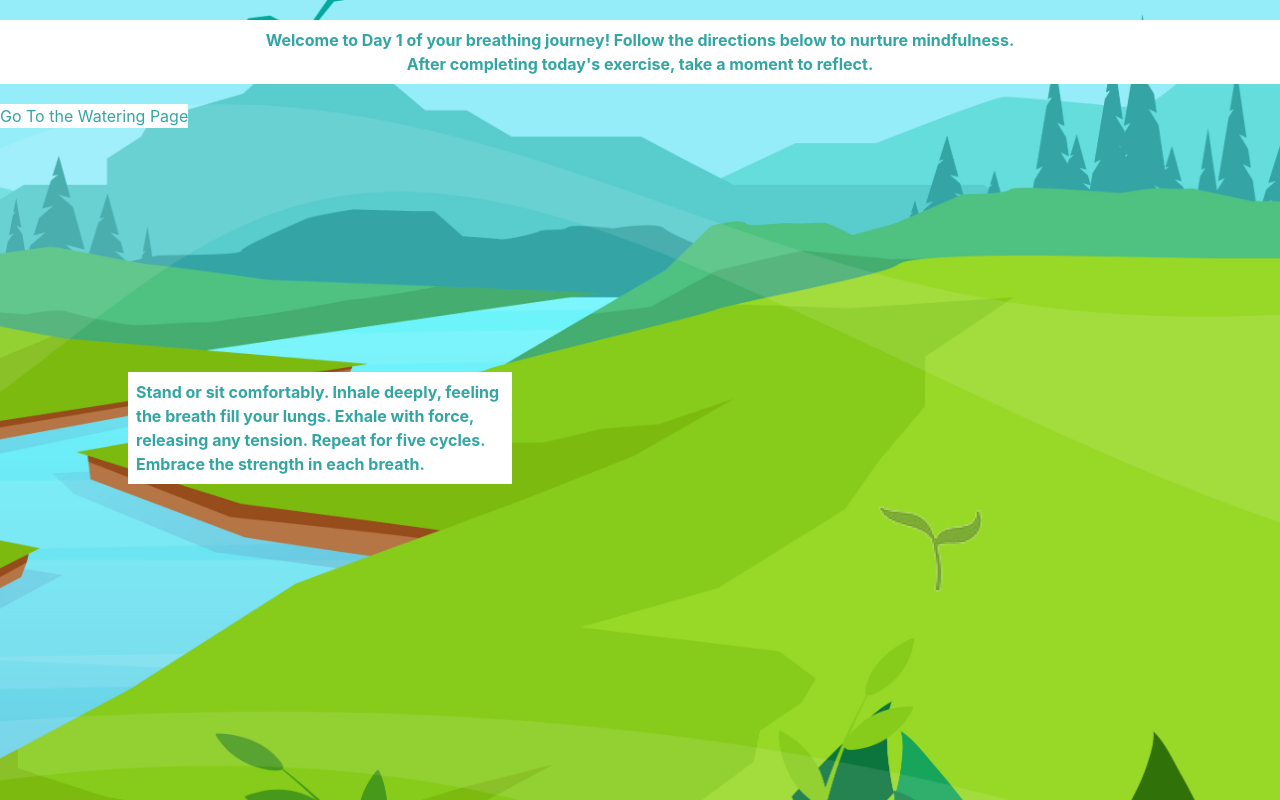
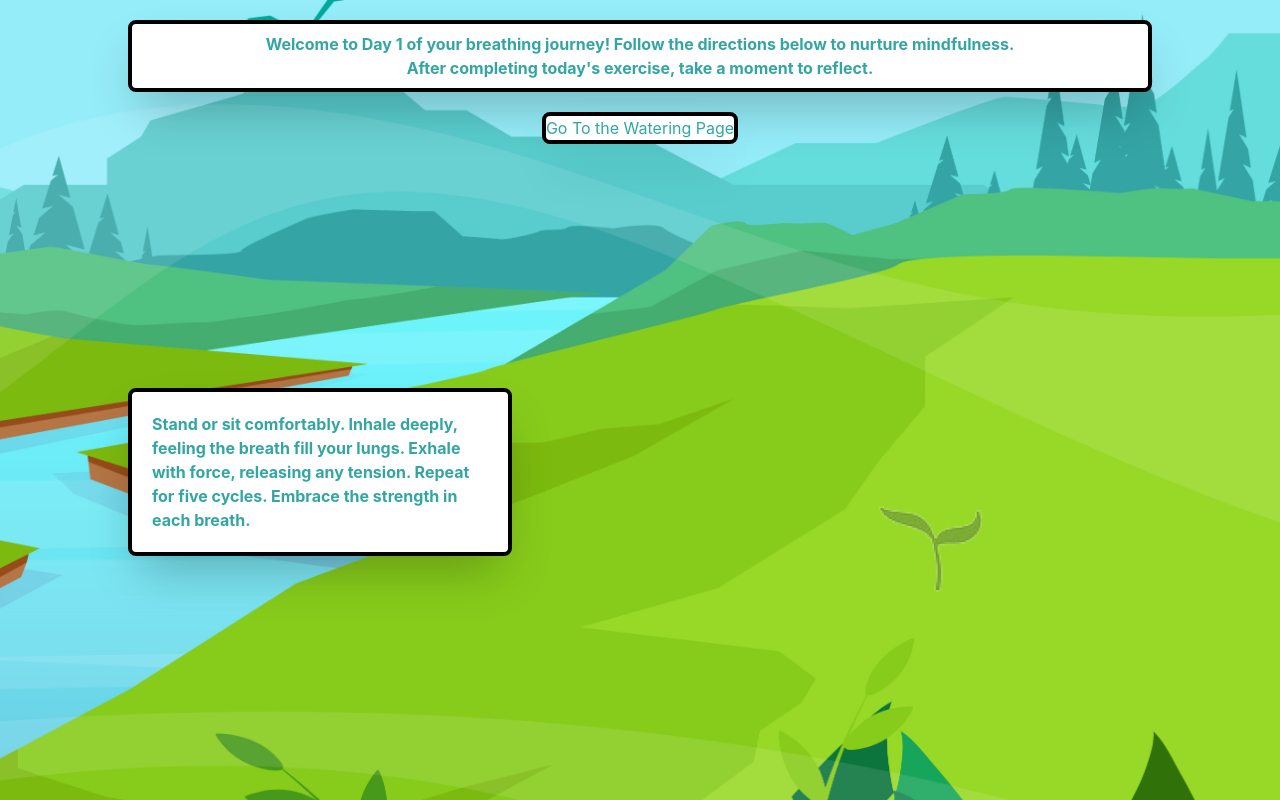
Before and after one commit to qvd808/journey-hack, a React (Create React App) app: page /meditation in a window 1280 px wide. Built offline with nearby package versions, Linux system fonts and the light colour scheme; no server answers.

Commit message:
Style heading

```diff
--- a/src/screen/MeditationPage.js
+++ b/src/screen/MeditationPage.js
@@ -21,20 +21,20 @@ const MeditationPage = () => {
     navigate("/watering");
   };
 
-  function get_random (list) {
-    return list[Math.floor((Math.random()*list.length))];
+  function get_random(list) {
+    return list[Math.floor(Math.random() * list.length)];
   }
 
   useEffect(() => {
     async function main() {
       try {
         const stream = await client.chat.completions.create({
-                model: "gpt-3.5-turbo",
+          model: "gpt-3.5-turbo-0125",
           messages: [
             {
               role: "user",
               content:
-                      "Can you help me generate one mediation exercise. Please output only 50 words for the answer. ",
+                "Can you help me generate one mediation exercise. Please output only 40 words for the answer. ",
             },
           ],
           stream: true,
@@ -48,9 +48,8 @@ const MeditationPage = () => {
           localStorage.setItem("exercise", JSON.stringify(exercise));
         }
       } catch (error) {
-            setExercise(get_random(list_of_exercises))
+        setExercise(get_random(list_of_exercises));
       }
-
     }
 
     if (exercise === "") {
@@ -63,30 +62,35 @@ const MeditationPage = () => {
   `;
 
   return (
-    <div className="MeditationPage">
+    <div className="MeditationPage overflow-hidden">
       <img
         className="h-screen w-full relative"
         src="./wateringbackgroundImage.jpeg"
       ></img>
-      <div className="absolute top-0 left-0">
-        <div className="w-screen bg-white p-2 my-5 font-bold text-center">
+      <div className="absolute top-0 left-0 w-screen">
+        <div className="flex flex-row justify-center">
+          <div className="border-4 border-black rounded-lg shadow-2xl w-4/5 bg-white p-2 my-5 font-bold text-center">
             <p className="text-welcomeMeditate">{welcome}</p>
             <p className="text-welcomeMeditate">
               After completing today's exercise, take a moment to reflect.
             </p>
           </div>
+        </div>
+        <div className="flex flex-row justify-center">
           <button
-          className="text-welcomeMeditate bg-white"
+            className="text-welcomeMeditate border-4 border-black rounded-lg shadow-2xl bg-white"
             onClick={moveToWateringPage}
           >
             Go To the Watering Page
           </button>
+        </div>
+
         <div className="grid grid-cols-2 my-56">
-          <div className="relative w-96 bg-white align-self-start justify-self-center p-2 my-5 font-bold">
-            <p className="text-welcomeMeditate">{exercise}</p>
+          <div className="relative w-96 border-4 border-black rounded-lg shadow-2xl bg-white align-self-start justify-self-center p-2 my-5 font-bold">
+            <p className="text-welcomeMeditate p-3">{exercise}</p>
           </div>
         </div>
-      </div>
+
         <div className="absolute bottom-40 right-80">
           <div className="relative bottom-500 left-10">
             <img src="tree1.png"></img>
@@ -94,6 +98,7 @@ const MeditationPage = () => {
           {/* <div ref={container} id="animation-container"></div> */}
         </div>
       </div>
+    </div>
   );
 };
 
```
Lines whose indentation alone changed are shown as unchanged.
